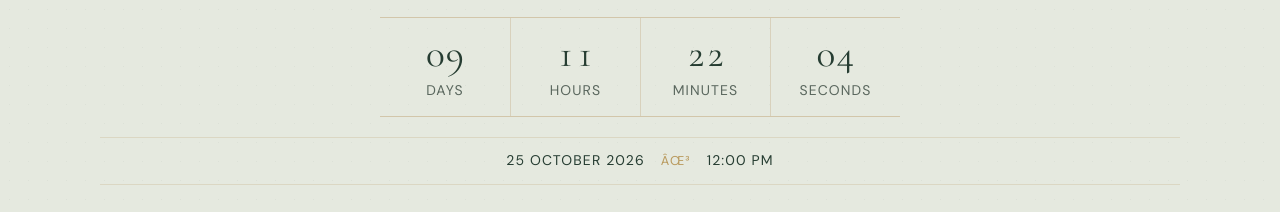
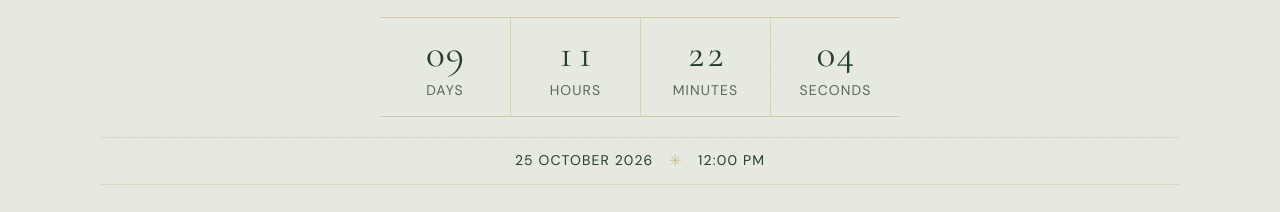
Before and after one commit to AKHILMG3/wed, a React (Vite) app in the folder Wedding_Invitation/: page / in a window 1280 px wide. Shown: the part 4360-4572 px from the top of the page. Built offline with nearby package versions, Linux system fonts and the light colour scheme; no server answers; the database is empty.

Commit message:
update project

```diff
--- a/Wedding_Invitation/src/App.jsx
+++ b/Wedding_Invitation/src/App.jsx
@@ -339,7 +339,7 @@ function App() {
           <p className="eyebrow">{wedding.copy.countdownHeading}</p>
           <div className="venue__countdown-grid">{countdownLabels.map((key) => <div className="venue__countdown-unit" key={key}><strong>{countdown[key]}</strong><span>{wedding.copy.countdownLabels[key]}</span></div>)}</div>
         </div>
-        <div className="venue__details"><span>{wedding.date.display}</span><i>âœ³</i><span>{wedding.date.time}</span></div>
+        <div className="venue__details"><span>{wedding.date.display}</span><svg className="venue__details-star" viewBox="0 0 24 24" aria-hidden="true"><path d="M12 1v22M1 12h22M4.22 4.22l15.56 15.56M19.78 4.22 4.22 19.78" /></svg><span>{wedding.date.time}</span></div>
         <a className="map-button" href={wedding.venue.mapsUrl} target="_blank" rel="noreferrer"><MapPin size={15} />{wedding.copy.mapButton}<ArrowUpRight size={14} /></a>
       </section>
 
--- a/Wedding_Invitation/src/invitation.css
+++ b/Wedding_Invitation/src/invitation.css
@@ -110,7 +110,7 @@ button:focus-visible, a:focus-visible { outline: 2px solid var(--sage-deep); out
 .venue__countdown-unit strong { display: block; color: var(--ink); font-family: var(--serif); font-size: 2.45rem; font-weight: 400; font-variant-numeric: tabular-nums; line-height: 1; }
 .venue__countdown-unit span { display: block; margin-top: .45rem; color: var(--muted); font-size: .52rem; letter-spacing: .14em; text-transform: uppercase; }
 .venue__details { display: flex; min-height: 48px; align-items: center; justify-content: center; gap: 1rem; margin: 1.25rem auto 1.8rem; padding: .65rem 1rem; border-top: 1px solid rgba(180,139,83,.2); border-bottom: 1px solid rgba(180,139,83,.2); color: var(--ink); font-size: .62rem; letter-spacing: .12em; text-transform: uppercase; }
-.venue__details i { color: var(--gold); font-size: .8rem; font-style: normal; }
+.venue__details-star { width: .9em; height: .9em; flex: 0 0 .9em; fill: none; stroke: var(--gold); stroke-width: .9; }
 .map-button, .share-button { display: inline-flex; min-height: 48px; align-items: center; justify-content: center; gap: .7rem; padding: 0 1rem; border: 1px solid var(--gold); color: var(--ink); background: transparent; font-size: .62rem; letter-spacing: .1em; text-transform: uppercase; transition: color .2s ease, background .2s ease; }
 .map-button:hover, .share-button:hover { color: var(--paper); background: var(--ink); }
 
```
